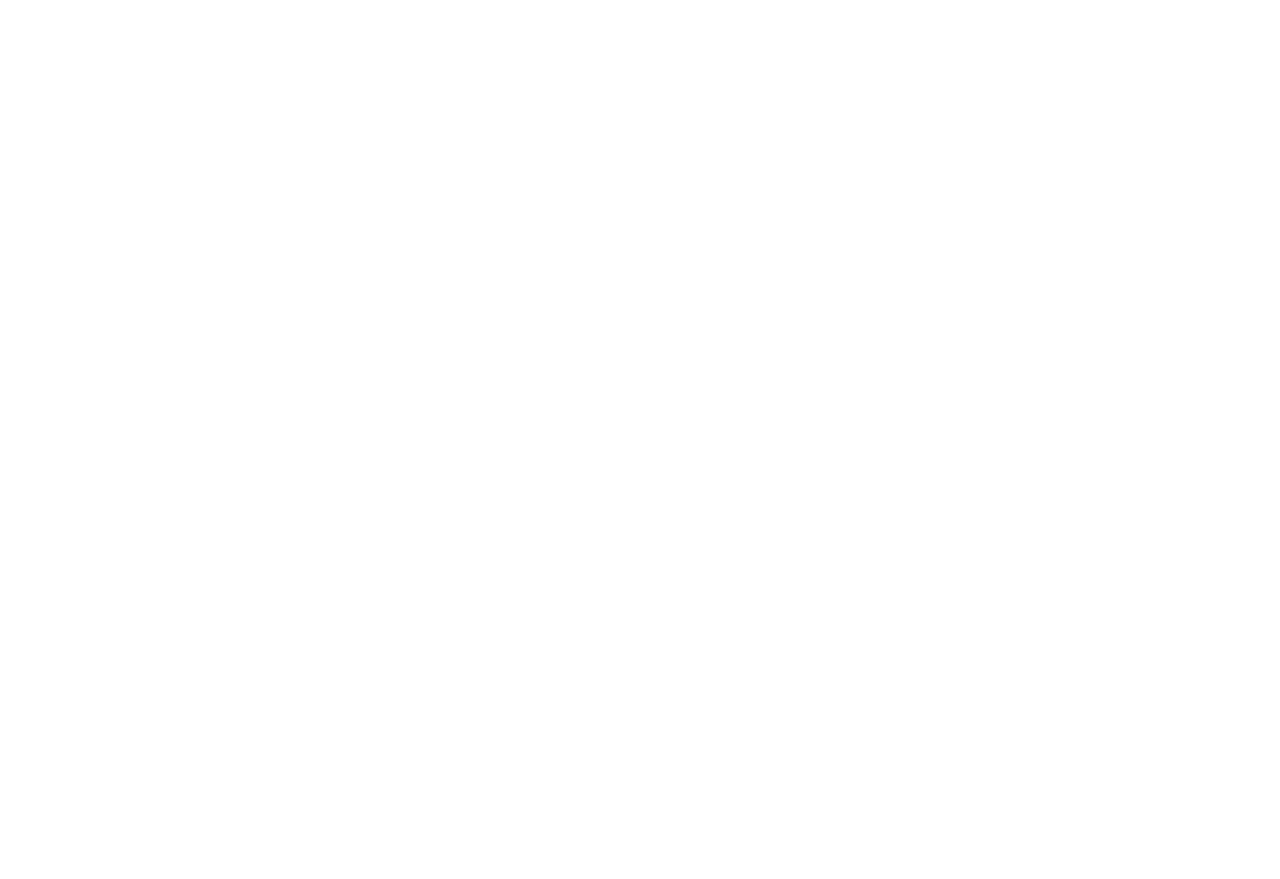
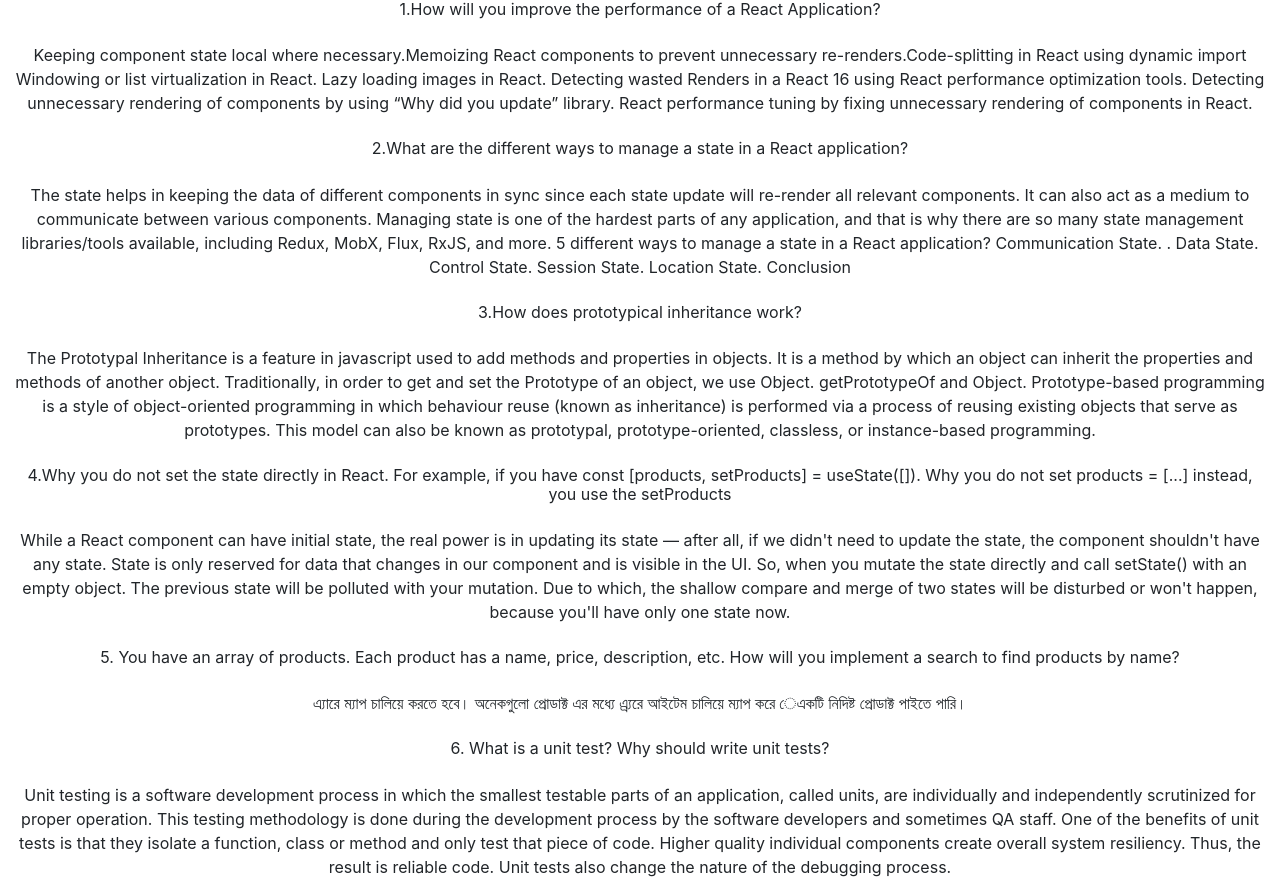
Before and after one commit to Aburaian/Computer-Parts-Stock-client-side, a React (Create React App) app: page /blogs in a window 1280 px wide. Shown: the part 195-1074 px from the top of the page. Before the commit the page ends 800 px from the top, so only its background shows below. Built offline with nearby package versions, Linux system fonts and the light colour scheme; no server answers.

Commit message:
blog added

```diff
--- a/src/Pages/Blogs/Blogs.js
+++ b/src/Pages/Blogs/Blogs.js
@@ -3,7 +3,90 @@
 const Blogs = () => {
   return (
     <div>
-      <h1>this is blogs page</h1>
+      <h1 className="text-center p-2">
+        Answer to the <span className="text-primary fw-bold">Question</span>
+      </h1>
+
+      <div className="container mt-4">
+        <h3 className="mb-4">
+          1.How will you improve the performance of a React Application?
+        </h3>
+        <p>
+          Keeping component state local where necessary.Memoizing React
+          components to prevent unnecessary re-renders.Code-splitting in React
+          using dynamic import Windowing or list virtualization in React. Lazy
+          loading images in React. Detecting wasted Renders in a React 16 using
+          React performance optimization tools. Detecting unnecessary rendering
+          of components by using “Why did you update” library. React performance
+          tuning by fixing unnecessary rendering of components in React.
+        </p>
+
+        <h3 className="my-4">
+          2.What are the different ways to manage a state in a React
+          application?
+        </h3>
+        <p>
+          The state helps in keeping the data of different components in sync
+          since each state update will re-render all relevant components. It can
+          also act as a medium to communicate between various components.
+          Managing state is one of the hardest parts of any application, and
+          that is why there are so many state management libraries/tools
+          available, including Redux, MobX, Flux, RxJS, and more. 5 different
+          ways to manage a state in a React application? Communication State. .
+          Data State. Control State. Session State. Location State. Conclusion
+        </p>
+
+        <h3 className="my-4">3.How does prototypical inheritance work?</h3>
+        <p>
+          The Prototypal Inheritance is a feature in javascript used to add
+          methods and properties in objects. It is a method by which an object
+          can inherit the properties and methods of another object.
+          Traditionally, in order to get and set the Prototype of an object, we
+          use Object. getPrototypeOf and Object. Prototype-based programming is
+          a style of object-oriented programming in which behaviour reuse (known
+          as inheritance) is performed via a process of reusing existing objects
+          that serve as prototypes. This model can also be known as prototypal,
+          prototype-oriented, classless, or instance-based programming.
+        </p>
+        <h3 className="my-4">
+          4.Why you do not set the state directly in React. For example, if you
+          have const [products, setProducts] = useState([]). Why you do not set
+          products = [...] instead, you use the setProducts
+        </h3>
+        <p>
+          While a React component can have initial state, the real power is in
+          updating its state — after all, if we didn't need to update the state,
+          the component shouldn't have any state. State is only reserved for
+          data that changes in our component and is visible in the UI. So, when
+          you mutate the state directly and call setState() with an empty
+          object. The previous state will be polluted with your mutation. Due to
+          which, the shallow compare and merge of two states will be disturbed
+          or won't happen, because you'll have only one state now.
+        </p>
+        <h3 className="my-4">
+          5. You have an array of products. Each product has a name, price,
+          description, etc. How will you implement a search to find products by
+          name?
+        </h3>
+        <p>
+          এ্যারে ম্যাপ চালিয়ে করতে হবে। অনেকগুলো প্রোডাক্ট এর মধ্যে এ্র্যরে
+          আইটেম চালিয়ে ম্যাপ করে েএকটি নিদিষ্ট প্রোডাক্ট পাইতে পারি।
+        </p>
+        <h3 className="my-4">
+          6. What is a unit test? Why should write unit tests?
+        </h3>
+        <p>
+          Unit testing is a software development process in which the smallest
+          testable parts of an application, called units, are individually and
+          independently scrutinized for proper operation. This testing
+          methodology is done during the development process by the software
+          developers and sometimes QA staff. One of the benefits of unit tests
+          is that they isolate a function, class or method and only test that
+          piece of code. Higher quality individual components create overall
+          system resiliency. Thus, the result is reliable code. Unit tests also
+          change the nature of the debugging process.
+        </p>
+      </div>
     </div>
   );
 };
```
